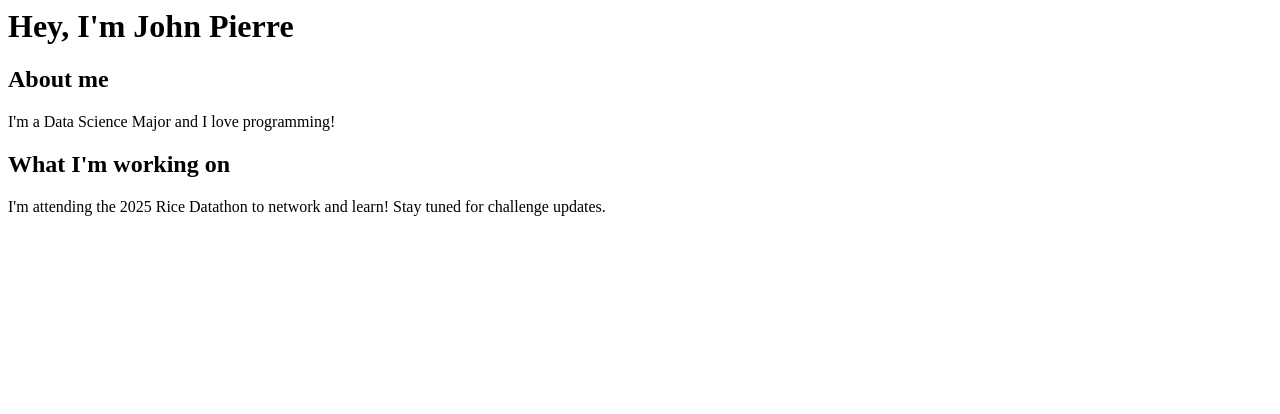
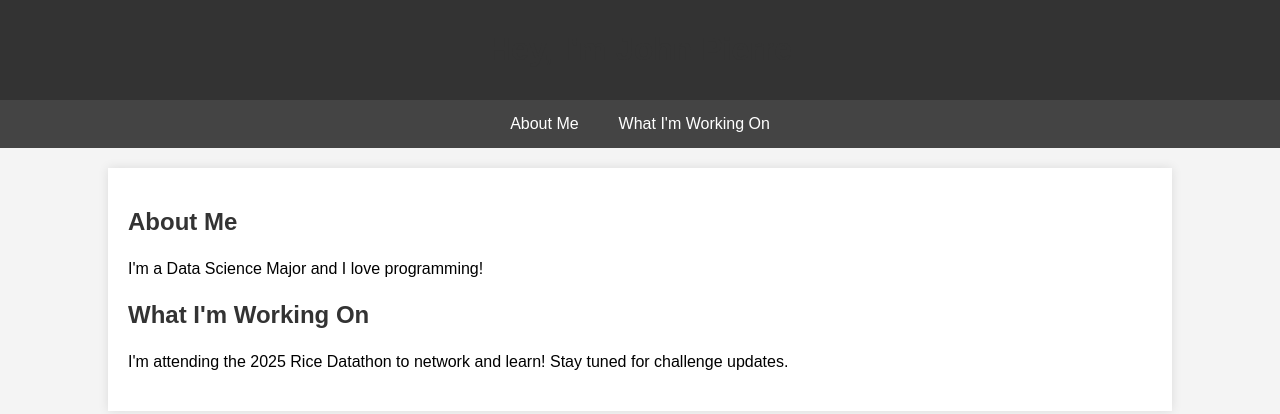
Before and after one commit to jpierre-7/mywebsite, a plain HTML site: page index.html in a window 1280 px wide. Drawn offline with Linux system fonts and the light colour scheme.

Commit message:
Updated the website
Made changes to make the website more sophisticated

```diff
--- a/index.html
+++ b/index.html
@@ -1,16 +1,70 @@
-
-<html>
-    <h1>
-        Hey, I'm John Pierre
-    </h1>
+<!DOCTYPE html>
+<html lang="en">
+<head>
+    <meta charset="UTF-8">
+    <meta name="viewport" content="width=device-width, initial-scale=1.0">
+    <title>John Pierre's Portfolio</title>
+    <style>
+        body {
+            font-family: Arial, sans-serif;
+            margin: 0;
+            padding: 0;
+            background-color: #f4f4f4;
+        }
+        header {
+            background-color: #333;
+            color: #fff;
+            padding: 10px 0;
+            text-align: center;
+        }
+        nav {
+            display: flex;
+            justify-content: center;
+            background-color: #444;
+        }
+        nav a {
+            color: white;
+            padding: 15px 20px;
+            text-decoration: none;
+            display: inline-block;
+        }
+        nav a:hover {
+            background-color: #555;
+        }
+        .container {
+            width: 80%;
+            margin: 20px auto;
+            background: #fff;
+            padding: 20px;
+            box-shadow: 0 0 10px rgba(0, 0, 0, 0.1);
+        }
+        h1, h2 {
+            color: #333;
+        }
+        p {
+            line-height: 1.6;
+        }
+    </style>
+</head>
 <body>
-        <h2>About me</h2>
+    <header>
+        <h1>Hey, I'm John Pierre</h1>
+    </header>
+    <nav>
+        <a href="#about">About Me</a>
+        <a href="#work">What I'm Working On</a>
+    </nav>
+    <div class="container">
+        <section id="about">
+            <h2>About Me</h2>
             <p>
                 I'm a Data Science Major and I love programming!
             </p>
-        <h2>What I'm working on</h2>
+        </section>
+        <section id="work">
+            <h2>What I'm Working On</h2>
             <p>
                 I'm attending the 2025 Rice Datathon to network and learn! Stay tuned for challenge updates.
             </p>
-    </body>
-</html>
+        </section>
+    </div>
```
Lines whose indentation alone changed are shown as unchanged.
